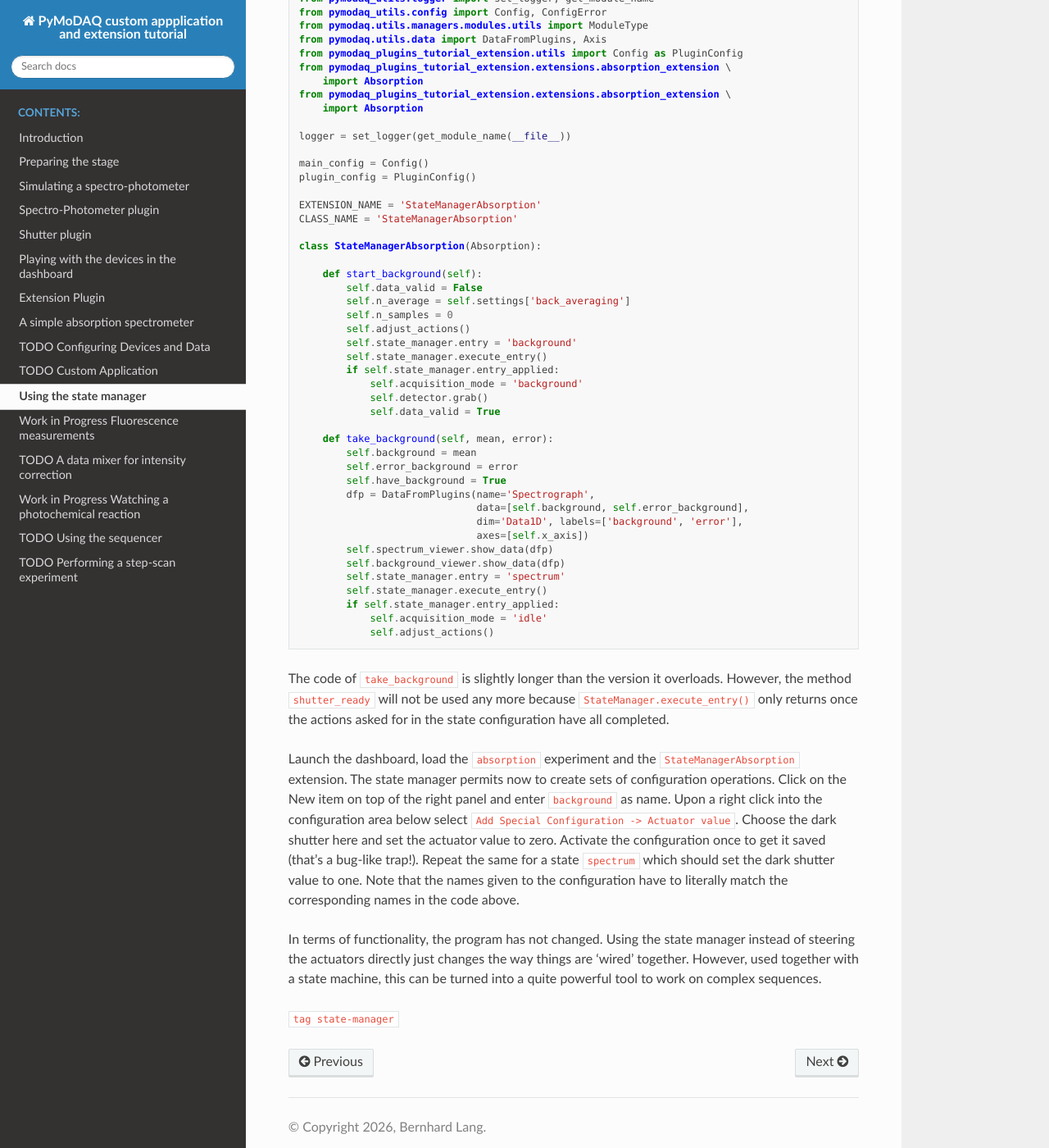
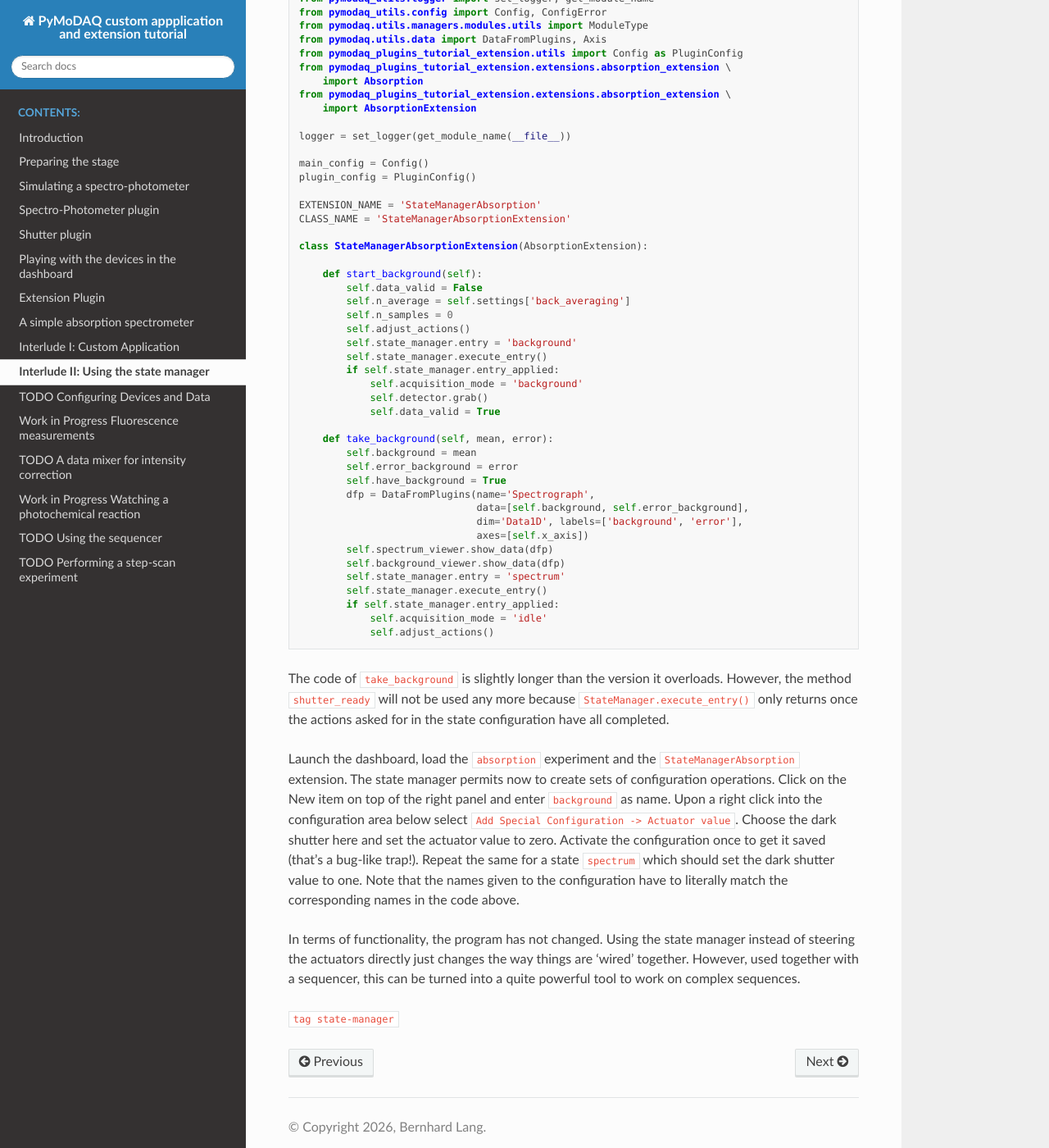
Before and after one commit to bernhardlang/pymodaq_extension_tutorial, a Sphinx documentation site: the page built from source/state-manager.rst, in a window 1280 px wide and 1400 px high, scrolled down 304 px. Shown: the whole window at 82% size. Built offline with Sphinx 7.4.7 and the Read the Docs theme 3.1.0, drawn with Linux system fonts in a browser that asks for light colours; some of the changed text lies outside the part shown.

Commit message:
index shuffling

```diff
--- a/source/custom-app.rst
+++ b/source/custom-app.rst
@@ -1,2 +1,4 @@
-TODO Custom Application
-=======================
+Interlude I: Custom Application
+===============================
+
+As an interlude we'll have a look into writing a custom application instead of a custom extension. The principal difference between the correspoding Python classes is that :code:`CustomApp` does not have access to the functionality of the dashboard. Using a custom application makes sense when controlling a dedicated instrument or arrangement which is used by people not being familar with the wealth of PyMoDAQ's functionality. It can be seen as a standalone extension.
--- a/source/index.rst
+++ b/source/index.rst
@@ -17,9 +17,9 @@ The code shown in this tutorial has been developed and tested under Linux. The c
    dashboard.rst
    extension.rst
    absorption.rst
-   config-dialog.rst
    custom-app.rst
    state-manager.rst
+   config-dialog.rst
    fluo.rst
    data-mixer.rst
    photochem.rst
--- a/source/state-manager.rst
+++ b/source/state-manager.rst
@@ -1,5 +1,5 @@
-Using the state manager
-=======================
+Interlude II: Using the state manager
+=====================================
 
 This section covers the use of the state manager. It can be used to trigger actions on actuators and to change parameter values on plugins. We'll use it here to close and open the shutter for background acquisition. Since we want to keep the already working extension in place, let's create a new file :file:`state_absorption_extension.py` and fill it with the following
 
@@ -13,7 +13,7 @@ This section covers the use of the state manager. It can be used to trigger acti
     from pymodaq_plugins_tutorial_extension.extensions.absorption_extension \
         import Absorption
     from pymodaq_plugins_tutorial_extension.extensions.absorption_extension \
-        import Absorption
+        import AbsorptionExtension
 
     logger = set_logger(get_module_name(__file__))
 
@@ -21,9 +21,9 @@ This section covers the use of the state manager. It can be used to trigger acti
     plugin_config = PluginConfig()
 
     EXTENSION_NAME = 'StateManagerAbsorption'
-    CLASS_NAME = 'StateManagerAbsorption'
+    CLASS_NAME = 'StateManagerAbsorptionExtension'
 
-    class StateManagerAbsorption(Absorption):
+    class StateManagerAbsorptionExtension(AbsorptionExtension):
 
         def start_background(self):
             self.data_valid = False
@@ -57,6 +57,6 @@ The code of :code:`take_background` is slightly longer than the version it overl
 
 Launch the dashboard, load the :file:`absorption` experiment and the :file:`StateManagerAbsorption` extension. The state manager permits now to create sets of configuration operations. Click on the New item on top of the right panel and enter :file:`background` as name. Upon a right click into the configuration area below select :file:`Add Special Configuration -> Actuator value`. Choose the dark shutter here and set the actuator value to zero. Activate the configuration once to get it saved (that's a bug-like trap!). Repeat the same for a state :file:`spectrum` which should set the dark shutter value to one. Note that the names given to the configuration have to literally match the corresponding names in the code above.
 
-In terms of functionality, the program has not changed. Using the state manager instead of steering the actuators directly just changes the way things are 'wired' together. However, used together with a state machine, this can be turned into a quite powerful tool to work on complex sequences.
+In terms of functionality, the program has not changed. Using the state manager instead of steering the actuators directly just changes the way things are 'wired' together. However, used together with a sequencer, this can be turned into a quite powerful tool to work on complex sequences.
 
 :code:`tag state-manager`
```
Also changed, not shown: source/absorption.rst (+7 -0 lines).
